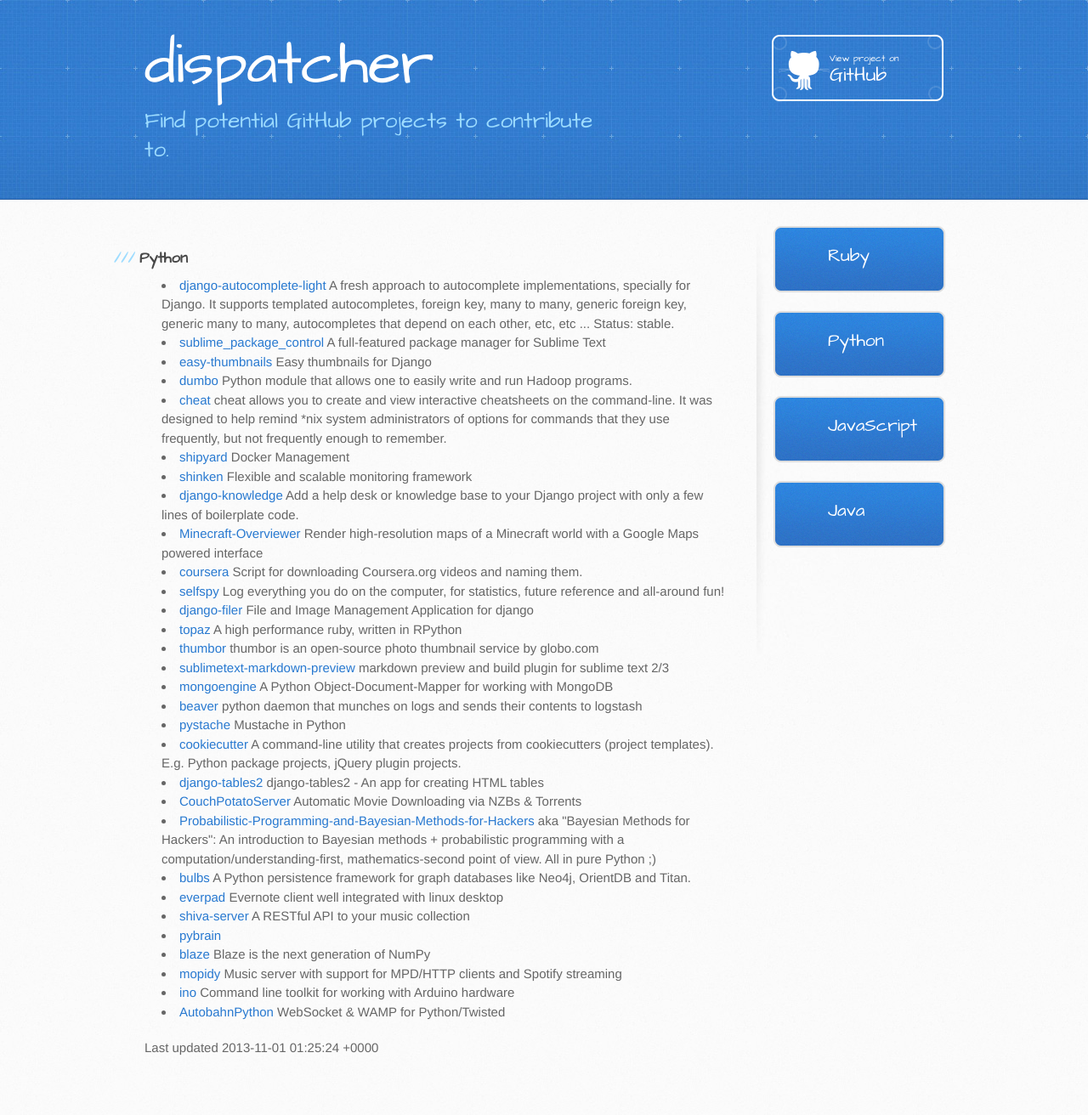
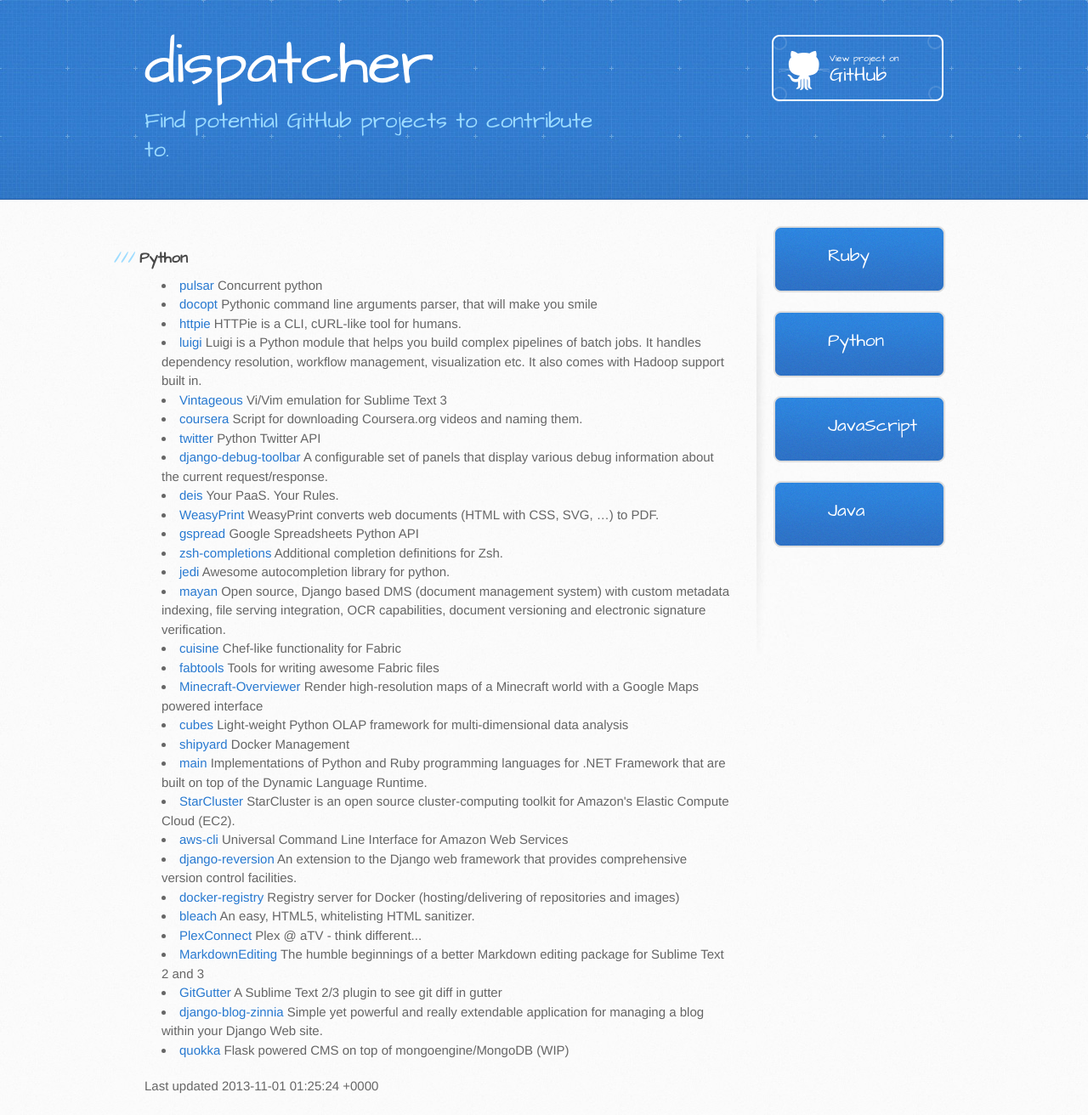
Before and after one commit to gilles-leblanc/dispatcher, a Jekyll site: the page built from site/python/index.html, in a window 1280 px wide. Shown: the whole page at 85% size. Built offline with Jekyll 4.4.1, drawn with Linux system fonts in a browser that asks for light colours; before the commit the page ends 1267 px from its top, so only the background shows below that.

Commit message:
Automatic GitHub page update

```diff
--- a/site/_includes/python_repos.html
+++ b/site/_includes/python_repos.html
@@ -1,30 +1,30 @@
-<li><a href='https://github.com/yourlabs/django-autocomplete-light'>django-autocomplete-light</a> A fresh approach to autocomplete implementations, specially for Django. It supports templated autocompletes, foreign key, many to many, generic foreign key, generic many to many, autocompletes that depend on each other, etc, etc ... Status: stable. </li>
-<li><a href='https://github.com/wbond/sublime_package_control'>sublime_package_control</a> A full-featured package manager for Sublime Text </li>
-<li><a href='https://github.com/SmileyChris/easy-thumbnails'>easy-thumbnails</a> Easy thumbnails for Django </li>
-<li><a href='https://github.com/klbostee/dumbo'>dumbo</a> Python module that allows one to easily write and run Hadoop programs. </li>
-<li><a href='https://github.com/chrisallenlane/cheat'>cheat</a> cheat allows you to create and view interactive cheatsheets on the command-line. It was designed to help remind *nix system administrators of options for commands that they use frequently, but not frequently enough to remember. </li>
+<li><a href='https://github.com/quantmind/pulsar'>pulsar</a> Concurrent python </li>
+<li><a href='https://github.com/docopt/docopt'>docopt</a> Pythonic command line arguments parser, that will make you smile </li>
+<li><a href='https://github.com/jkbr/httpie'>httpie</a> HTTPie is a CLI, cURL-like tool for humans. </li>
+<li><a href='https://github.com/spotify/luigi'>luigi</a> Luigi is a Python module that helps you build complex pipelines of batch jobs. It handles dependency resolution, workflow management, visualization etc. It also comes with Hadoop support built in.  </li>
+<li><a href='https://github.com/guillermooo/Vintageous'>Vintageous</a> Vi/Vim emulation for Sublime Text 3 </li>
+<li><a href='https://github.com/jplehmann/coursera'>coursera</a> Script for downloading Coursera.org videos and naming them. </li>
+<li><a href='https://github.com/sixohsix/twitter'>twitter</a> Python Twitter API </li>
+<li><a href='https://github.com/django-debug-toolbar/django-debug-toolbar'>django-debug-toolbar</a> A configurable set of panels that display various debug information about the current request/response. </li>
+<li><a href='https://github.com/opdemand/deis'>deis</a> Your PaaS. Your Rules.  </li>
+<li><a href='https://github.com/Kozea/WeasyPrint'>WeasyPrint</a> WeasyPrint converts web documents (HTML with CSS, SVG, …) to PDF. </li>
+<li><a href='https://github.com/burnash/gspread'>gspread</a> Google Spreadsheets Python API </li>
+<li><a href='https://github.com/zsh-users/zsh-completions'>zsh-completions</a> Additional completion definitions for Zsh. </li>
+<li><a href='https://github.com/davidhalter/jedi'>jedi</a> Awesome autocompletion library for python. </li>
+<li><a href='https://github.com/rosarior/mayan'>mayan</a> Open source, Django based DMS (document management system) with custom metadata indexing, file serving integration, OCR capabilities, document versioning and electronic signature verification. </li>
+<li><a href='https://github.com/sebastien/cuisine'>cuisine</a> Chef-like functionality for Fabric </li>
+<li><a href='https://github.com/ronnix/fabtools'>fabtools</a> Tools for writing awesome Fabric files </li>
+<li><a href='https://github.com/overviewer/Minecraft-Overviewer'>Minecraft-Overviewer</a> Render high-resolution maps of a Minecraft world with a Google Maps powered interface </li>
+<li><a href='https://github.com/Stiivi/cubes'>cubes</a> Light-weight Python OLAP framework for multi-dimensional data analysis </li>
 <li><a href='https://github.com/ehazlett/shipyard'>shipyard</a> Docker Management </li>
-<li><a href='https://github.com/naparuba/shinken'>shinken</a> Flexible and scalable monitoring framework </li>
-<li><a href='https://github.com/zapier/django-knowledge'>django-knowledge</a> Add a help desk or knowledge base to your Django project with only a few lines of boilerplate code. </li>
-<li><a href='https://github.com/overviewer/Minecraft-Overviewer'>Minecraft-Overviewer</a> Render high-resolution maps of a Minecraft world with a Google Maps powered interface </li>
-<li><a href='https://github.com/jplehmann/coursera'>coursera</a> Script for downloading Coursera.org videos and naming them. </li>
-<li><a href='https://github.com/gurgeh/selfspy'>selfspy</a> Log everything you do on the computer, for statistics, future reference and all-around fun! </li>
-<li><a href='https://github.com/stefanfoulis/django-filer'>django-filer</a> File and Image Management Application for django </li>
-<li><a href='https://github.com/topazproject/topaz'>topaz</a> A high performance ruby, written in RPython </li>
-<li><a href='https://github.com/globocom/thumbor'>thumbor</a> thumbor is an open-source photo thumbnail service by globo.com </li>
-<li><a href='https://github.com/revolunet/sublimetext-markdown-preview'>sublimetext-markdown-preview</a> markdown preview and build plugin for sublime text 2/3 </li>
-<li><a href='https://github.com/MongoEngine/mongoengine'>mongoengine</a> A Python Object-Document-Mapper for working with MongoDB </li>
-<li><a href='https://github.com/josegonzalez/beaver'>beaver</a> python daemon that munches on logs and sends their contents to logstash </li>
-<li><a href='https://github.com/defunkt/pystache'>pystache</a> Mustache in Python </li>
-<li><a href='https://github.com/audreyr/cookiecutter'>cookiecutter</a> A command-line utility that creates projects from cookiecutters (project templates). E.g. Python package projects, jQuery plugin projects. </li>
-<li><a href='https://github.com/bradleyayers/django-tables2'>django-tables2</a> django-tables2 - An app for creating HTML tables </li>
-<li><a href='https://github.com/RuudBurger/CouchPotatoServer'>CouchPotatoServer</a> Automatic Movie Downloading via NZBs & Torrents </li>
-<li><a href='https://github.com/CamDavidsonPilon/Probabilistic-Programming-and-Bayesian-Methods-for-Hackers'>Probabilistic-Programming-and-Bayesian-Methods-for-Hackers</a> aka "Bayesian Methods for Hackers": An introduction to Bayesian methods + probabilistic programming with a computation/understanding-first, mathematics-second point of view. All in pure Python ;)   </li>
-<li><a href='https://github.com/espeed/bulbs'>bulbs</a> A Python persistence framework for graph databases like Neo4j, OrientDB and Titan. </li>
-<li><a href='https://github.com/nvbn/everpad'>everpad</a> Evernote client well integrated with linux desktop </li>
-<li><a href='https://github.com/tooxie/shiva-server'>shiva-server</a> A RESTful API to your music collection </li>
-<li><a href='https://github.com/pybrain/pybrain'>pybrain</a>  </li>
-<li><a href='https://github.com/ContinuumIO/blaze'>blaze</a> Blaze is the next generation of NumPy </li>
-<li><a href='https://github.com/mopidy/mopidy'>mopidy</a> Music server with support for MPD/HTTP clients and Spotify streaming </li>
-<li><a href='https://github.com/amperka/ino'>ino</a> Command line toolkit for working with Arduino hardware </li>
-<li><a href='https://github.com/tavendo/AutobahnPython'>AutobahnPython</a> WebSocket & WAMP for Python/Twisted </li>
+<li><a href='https://github.com/IronLanguages/main'>main</a> Implementations of Python and Ruby programming languages for .NET Framework that are built on top of the Dynamic Language Runtime. </li>
+<li><a href='https://github.com/jtriley/StarCluster'>StarCluster</a> StarCluster is an open source cluster-computing toolkit for Amazon's Elastic Compute Cloud (EC2). </li>
+<li><a href='https://github.com/aws/aws-cli'>aws-cli</a> Universal Command Line Interface for Amazon Web Services </li>
+<li><a href='https://github.com/etianen/django-reversion'>django-reversion</a> An extension to the Django web framework that provides comprehensive version control facilities. </li>
+<li><a href='https://github.com/dotcloud/docker-registry'>docker-registry</a> Registry server for Docker (hosting/delivering of repositories and images) </li>
+<li><a href='https://github.com/jsocol/bleach'>bleach</a> An easy, HTML5, whitelisting HTML sanitizer. </li>
+<li><a href='https://github.com/iBaa/PlexConnect'>PlexConnect</a> Plex @ aTV - think different... </li>
+<li><a href='https://github.com/ttscoff/MarkdownEditing'>MarkdownEditing</a> The humble beginnings of a better Markdown editing package for Sublime Text 2 and 3 </li>
+<li><a href='https://github.com/jisaacks/GitGutter'>GitGutter</a> A Sublime Text 2/3 plugin to see git diff in gutter </li>
+<li><a href='https://github.com/Fantomas42/django-blog-zinnia'>django-blog-zinnia</a> Simple yet powerful and really extendable application for managing a blog within your Django Web site. </li>
+<li><a href='https://github.com/pythonhub/quokka'>quokka</a> Flask powered CMS on top of mongoengine/MongoDB (WIP) </li>
```
Also changed, not shown: site/_includes/java_repos.html (+27 -27 lines), site/_includes/javascript_repos.html (+27 -27 lines), site/_includes/ruby_repos.html (+27 -27 lines).
